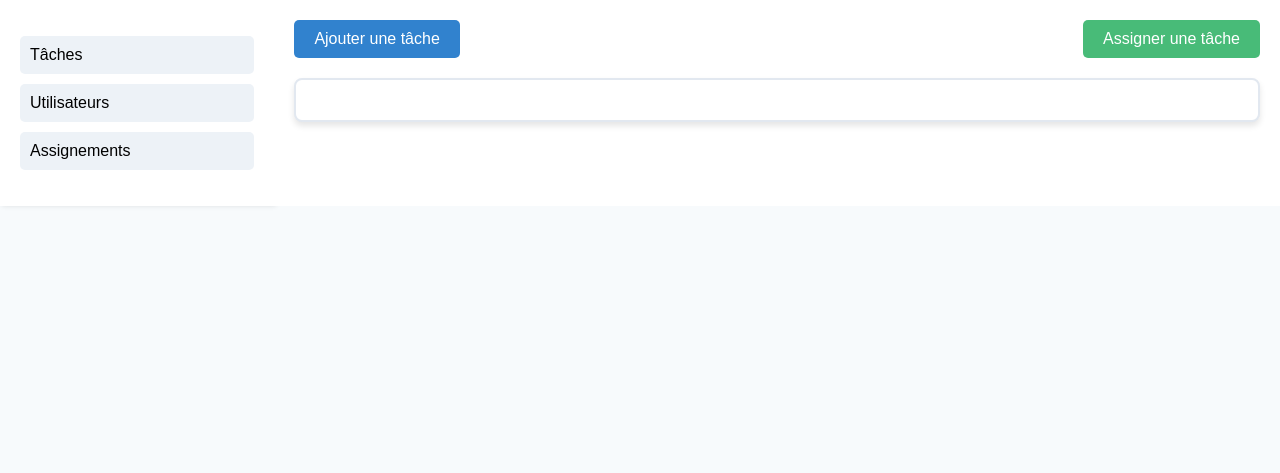
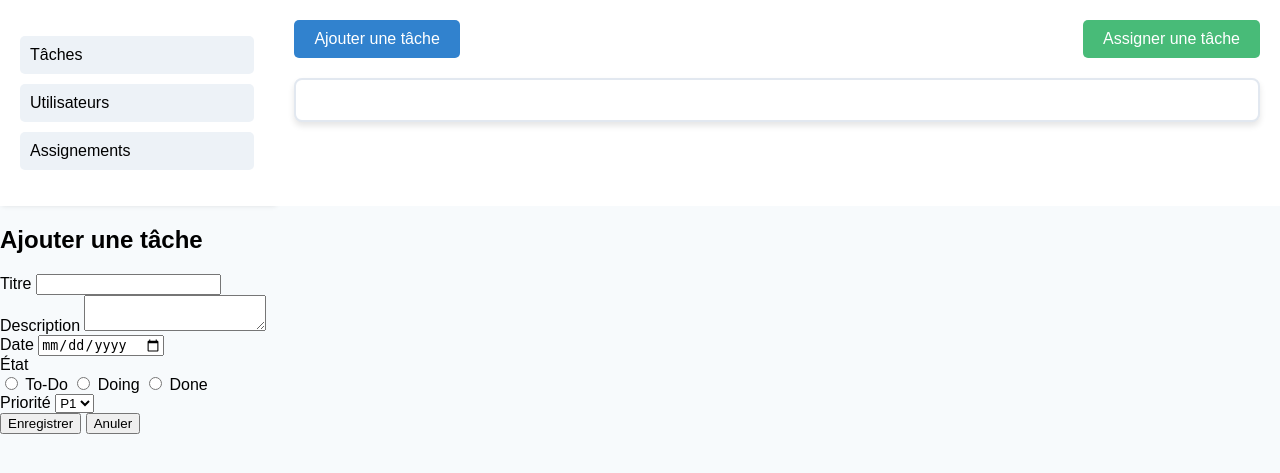
Before and after one commit to Youcode-Classe-E-2024-2025/ElHamzaoui_ZIRARI-todo_OOP, a PHP site: page /App/view/admin.php in a window 1280 px wide. Shown: the part 90-563 px from the top of the page. Run offline with PHP 8.4, Linux system fonts and the light colour scheme; some libraries are stand-ins or nearby versions.

Commit message:
l'ajout du section modal

```diff
--- a/App/view/admin.php
+++ b/App/view/admin.php
@@ -65,6 +65,50 @@
         </div>
     </div>
 
+     <!--  Section du Modal  -->
+     <section id="section2">
+        <div id="taskModal" class="fixed inset-0 bg-black bg-opacity-50 flex items-center justify-center hidden ">
+            <div class="bg-white p-8 rounded-lg shadow-lg md:w-1/2 lg:my-4 lg:px-4 lg:w-1/3">
+                <h2 class="text-xl font-semibold mb-4 ml-20" id="modalTitle">Ajouter une tâche</h2>
+                <form id="taskForm">
+                    <div class="mb-4">
+                        <label class="block text-sm font-medium">Titre</label>
+                        <input type="text" id="title" class="w-full border p-2 rounded" required />
+                    </div>
+                    <div class="mb-4">
+                        <label class="block text-sm font-medium">Description</label>
+                        <textarea id="description" class="w-full border p-2 rounded" required></textarea>
+                    </div>
+                    <div class="mb-4">
+                        <label class="block text-sm font-medium">Date</label>
+                        <input type="date" id="date" class="w-full border p-2 rounded" required />
+                    </div>
+                    <div class="mb-4">
+                        <label class="block text-sm font-medium">État</label>
+                        <div class="flex gap-4">
+                            <label><input type="radio" name="status" value="todo" required /> To-Do</label>
+                            <label><input type="radio" name="status" value="doing" /> Doing</label>
+                            <label><input type="radio" name="status" value="done" /> Done</label>
+                        </div>
+                    </div>
+                    <div class="mb-4">
+                        <label class="block text-sm font-medium">Priorité</label>
+                        <select id="priority" class="w-full border p-2 rounded">
+                            <option value="P1">P1</option>
+                            <option value="P2">P2</option>
+                            <option value="P3">P3</option>
+                        </select>
+                    </div>
+                    <div class="flex justify-end">
+                        <button onclick="saveTask()" type="button" class="text-white bg-blue-700 hover:bg-blue-800 focus:ring-4 focus:outline-none focus:ring-blue-300 font-medium rounded-lg text-sm px-5 py-2.5 text-center dark:bg-blue-600 dark:hover:bg-blue-700 dark:focus:ring-blue-800">Enregistrer</button>
+                        <button onclick="closeModal()" type="button" class="py-2.5 px-5 ms-3 text-sm font-medium text-gray-900 focus:outline-none bg-white rounded-lg border border-gray-200 hover:bg-gray-100 hover:text-blue-700 focus:z-10 focus:ring-4 focus:ring-gray-100 dark:focus:ring-gray-700 dark:bg-gray-800 dark:text-gray-400 dark:border-gray-600 dark:hover:text-white dark:hover:bg-gray-700">Anuler</button>
+                    </div>
+                </form>
+            </div>
+        </div>
+    </section>
+    <!--  Section du Modal  -->
+
      <!-- Script for handling the display of sections -->
      <script src="asset/admin.js"> </script>
 </body>
```
